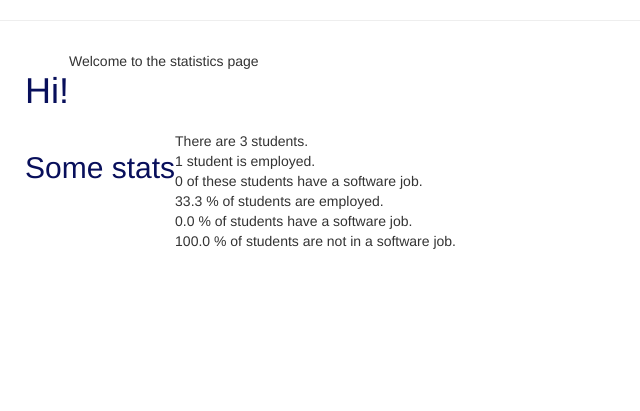
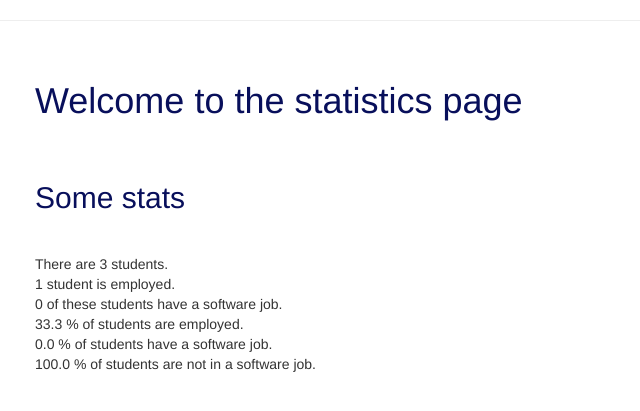
Before and after one commit to chrishaining/Python-Decision-Making-Tools, a Flask app: page /statistics in a window 1280 px wide. Shown: the part 68-479 px from the top of the page, without its empty margins (0-640 px from the left). Run offline with Flask 2, Linux system fonts and the light colour scheme; data comes from the database, SQL or seed files in the repository; some libraries are stand-ins or nearby versions.

Commit message:
adds rows to titles, which makes the presentation more uniform and clear

```diff
--- a/employment_success_web_app/app/static/css/styles.css
+++ b/employment_success_web_app/app/static/css/styles.css
@@ -42,6 +42,7 @@ nav {
 
 .row {
     margin: 10px;
+    padding: 10px;
     display: flex;
     flex-wrap: wrap;
     /* border: solid #080F5B 2px; */
--- a/employment_success_web_app/app/templates/statistics.html
+++ b/employment_success_web_app/app/templates/statistics.html
@@ -1,12 +1,14 @@
 {% extends "base.html" %} {% block content %}
 <div class="container-fluid">
     <div class="row">
-        <h1>Hi!</h1>
-        <p>Welcome to the statistics page</p>
+        <h1>Welcome to the statistics page</h1>
     </div>
 
     <div class="row">
         <h2>Some stats</h2>
+    </div>
+
+    <div class="row">
         <ul>
             {% if number_of_students == 1 %}
             <li>There is {{number_of_students}} student.</li>
--- a/employment_success_web_app/app/templates/students.html
+++ b/employment_success_web_app/app/templates/students.html
@@ -1,12 +1,14 @@
 {% extends "base.html" %} {% block content %}
 <div class="container-fluid">
     <div class="row">
-        <h1>Hi!</h1>
-        <p>Welcome to the students page</p>
+        <h1>Welcome to the students page</h1>
     </div>
 
     <div class="row">
         <h2>Here are the students</h2>
+    </div>
+
+    <div class="row">
         <table class="table table-striped table-bordered table-responsive-sm table-hover">
             <thead class="thead-light">
                 <tr>
--- a/employment_success_web_app/app/templates/surveys.html
+++ b/employment_success_web_app/app/templates/surveys.html
@@ -1,13 +1,14 @@
 {% extends "base.html" %} {% block content %}
 <div class="container-fluid">
     <div class="row">
-        <h1>Hi!</h1>
-        <p>Welcome to the survey page</p>
+        <h1>Welcome to the survey page</h1>
     </div>
 
 
     <div class="row">
         <h2>All the surveys</h2>
+    </div>
+    <div class="row">
         {% for survey in surveys %}
         <p>{{ survey.question_one }}</p>
         {% endfor %}
```
